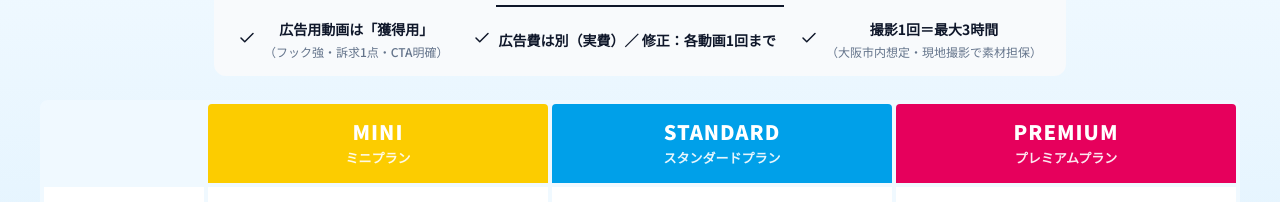
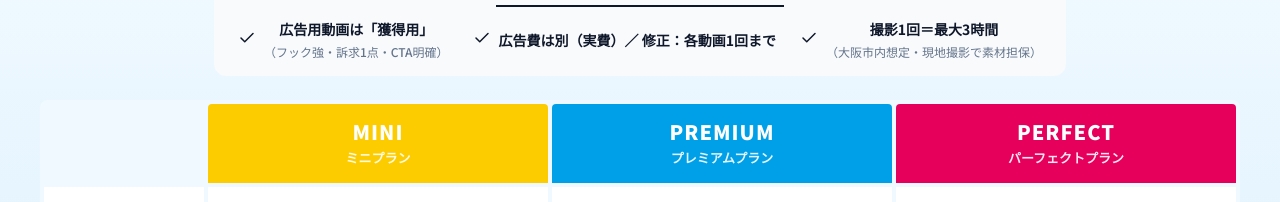
Before and after one commit to Imai-Ichibachi/web, a Next.js app: page / in a window 1280 px wide. Shown: the part 8841-9043 px from the top of the page. Built offline with nearby package versions, Linux system fonts and the light colour scheme.

Commit message:
fix: プラン名を変更

```diff
--- a/src/components/ContactSection.tsx
+++ b/src/components/ContactSection.tsx
@@ -40,8 +40,8 @@ function ContactForm() {
           >
             <option value="">個別相談 / プラン未定</option>
             <option value="start">ミニプラン</option>
-                        <option value="standard">スタンダードプラン</option>
-                        <option value="growth">プレミアムプラン</option>
+            <option value="standard">プレミアムプラン</option>
+            <option value="growth">パーフェクトプラン</option>
           </select>
         </div>
       </div>
--- a/src/components/Pricing.tsx
+++ b/src/components/Pricing.tsx
@@ -57,12 +57,12 @@ export default function Pricing() {
               <span className={styles.planJa}>ミニプラン</span>
             </div>
             <div className={`${styles.headerCell} ${styles.standardHeader}`}>
-              <span className={styles.planEn}>STANDARD</span>
-              <span className={styles.planJa}>スタンダードプラン</span>
+              <span className={styles.planEn}>PREMIUM</span>
+              <span className={styles.planJa}>プレミアムプラン</span>
             </div>
             <div className={`${styles.headerCell} ${styles.premiumHeader}`}>
-              <span className={styles.planEn}>PREMIUM</span>
-              <span className={styles.planJa}>プレミアムプラン</span>
+              <span className={styles.planEn}>PERFECT</span>
+              <span className={styles.planJa}>パーフェクトプラン</span>
             </div>
             {/* --- ROW: 目的 --- */}
             <div className={styles.labelCell}>目的</div>
```
Lines whose indentation alone changed are shown as unchanged.
